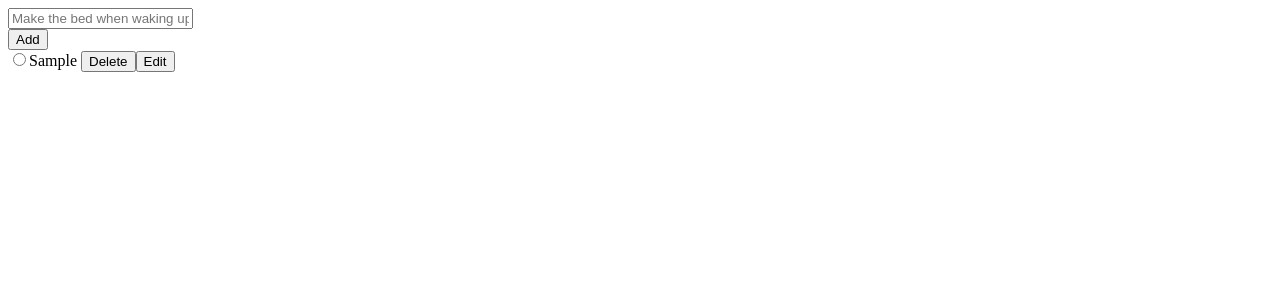
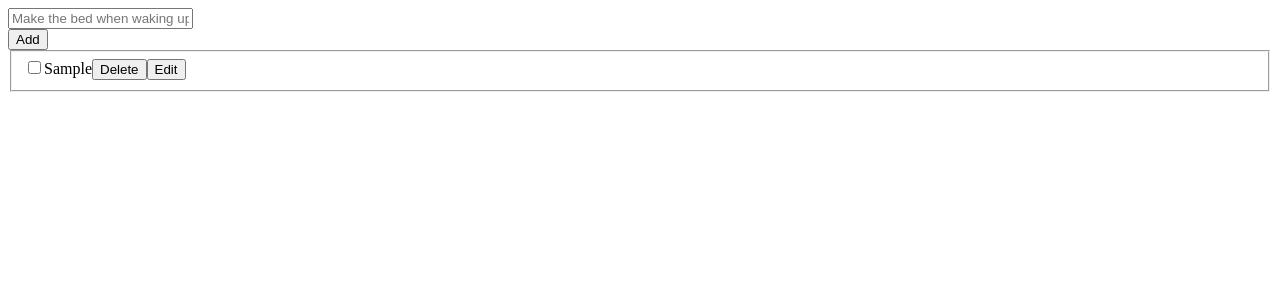
Before and after one commit to juancvaes/appointmenapp, an Angular app in the folder todoapp/: page / in a window 1280 px wide. Both pictures are taken after typing "Sample" into the empty fields and a click on the button "Add". Shown: the top 300 px of the page. Built offline with nearby package versions, Linux system fonts and the light colour scheme.

Commit message:
Handle click on todo task

```diff
--- a/todoapp/src/app/todo-list-item/todo-list-item.component.html
+++ b/todoapp/src/app/todo-list-item/todo-list-item.component.html
@@ -1,10 +1,11 @@
 <div>
-    <label for="todo-list-item-id-{{id}}"></label>
     <input
-      type="radio"
+      type="checkbox"
       id="todo-list-item-id-{{id}}"
       name="todo-list-item-id-{{id}}"
-    >{{ text }}
+      (click)="handleClick()"
+    >
+    <label for="todo-list-item-id-{{id}}">{{ text }}</label>
     <div style="display: inline;">
       <button>Delete</button>
       <button>Edit</button>
--- a/todoapp/src/app/todo-list-item/todo-list-item.component.ts
+++ b/todoapp/src/app/todo-list-item/todo-list-item.component.ts
@@ -9,4 +9,11 @@ import { Component, Input } from '@angular/core';
 export class TodoListItemComponent {
   @Input() id: number = -1;
   @Input() text: string = "";
+
+  completed: boolean = false;
+
+  handleClick() {
+    this.completed = true;
+    console.log(`Task ${this.id} got completed`)
+  }
 }
--- a/todoapp/src/app/todo-list/todo-list.component.html
+++ b/todoapp/src/app/todo-list/todo-list.component.html
@@ -1,9 +1,14 @@
-
+<div>
+    @if (this.todos.length) {
+        <fieldset>
             @for (todo of todos; track todo.id) {
                 <app-todo-list-item
                     [id]="todo.id"
                     [text]="todo.text"
                 ></app-todo-list-item>
-} @empty {
+            }
+        </fieldset>
+    } @else {
         <p>No todos here!</p>
     }
+</div>
```
Lines whose indentation alone changed are shown as unchanged.
